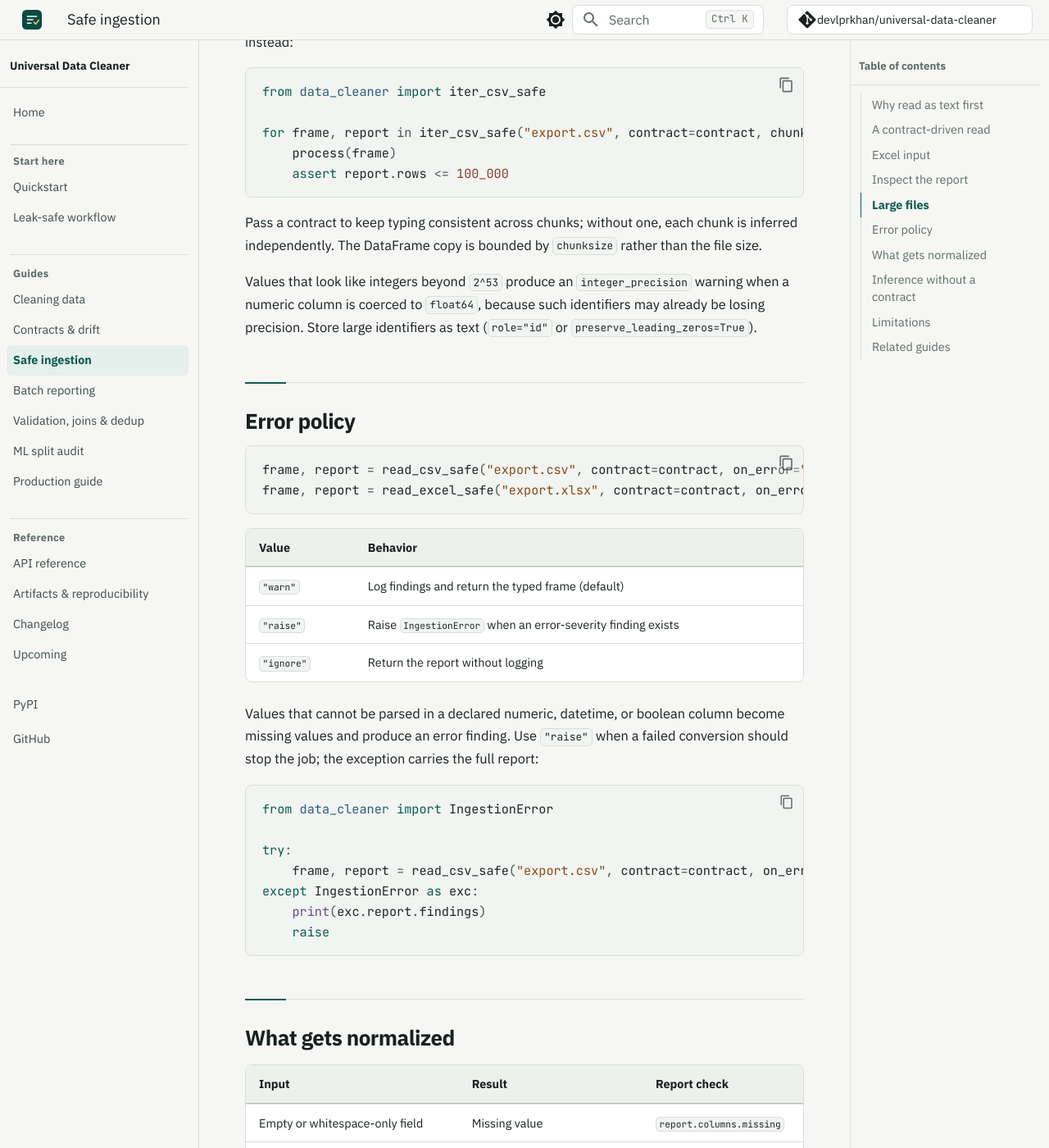
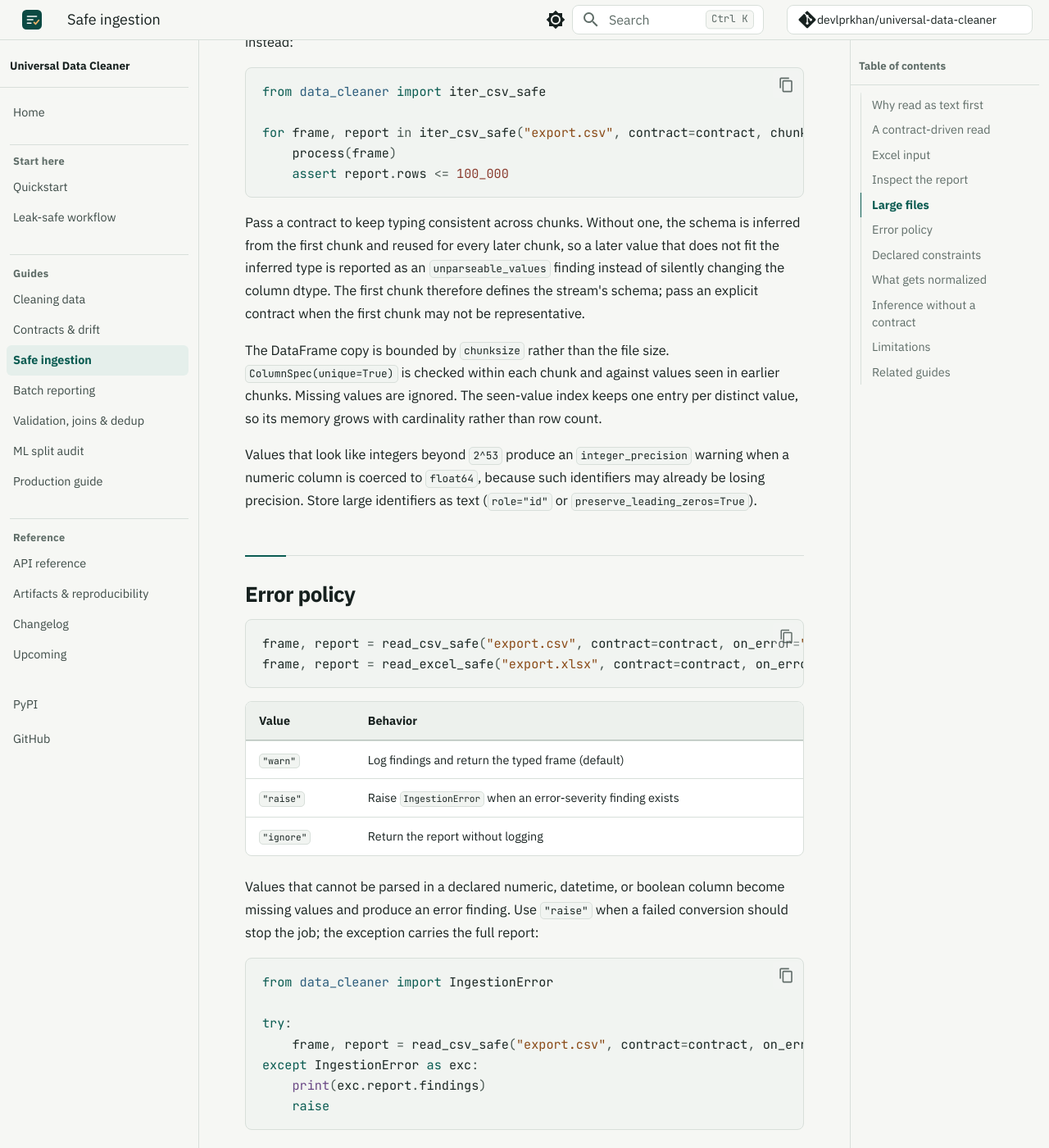
Before and after one commit to devlprkhan/universal-data-cleaner, an MkDocs documentation site: the page built from docs/ingestion.md, in a window 1280 px wide and 1400 px high, scrolled down 3586 px. Shown: the whole window at 82% size. Built offline with MkDocs 1.6.1 and Material for MkDocs 9.7.7, drawn with Linux system fonts in a browser that asks for light colours; comment, search, counter and statistics services are not loaded; some of the changed text lies outside the part shown.

Commit message:
fix: harden chunked ingestion and release verification (#38)
Reuse the first CSV chunk's schema for later chunks, enforce unique contract columns during ingestion including across chunks, and make missing fitted columns explicitly fatal for every drift policy. Add dependency compatibility and installed-wheel CI jobs, generate PEP 740 and GitHub provenance for releases, and document the new behavior.

````diff
--- a/docs/ingestion.md
+++ b/docs/ingestion.md
@@ -142,9 +142,17 @@
     assert report.rows <= 100_000
 ```
 
-Pass a contract to keep typing consistent across chunks; without one, each chunk
-is inferred independently. The DataFrame copy is bounded by `chunksize` rather
-than the file size.
+Pass a contract to keep typing consistent across chunks. Without one, the
+schema is inferred from the first chunk and reused for every later chunk, so a
+later value that does not fit the inferred type is reported as an
+`unparseable_values` finding instead of silently changing the column dtype. The
+first chunk therefore defines the stream's schema; pass an explicit contract when
+the first chunk may not be representative.
+
+The DataFrame copy is bounded by `chunksize` rather than the file size.
+`ColumnSpec(unique=True)` is checked within each chunk and against values seen in
+earlier chunks. Missing values are ignored. The seen-value index keeps one entry
+per distinct value, so its memory grows with cardinality rather than row count.
 
 Values that look like integers beyond `2^53` produce an `integer_precision`
 warning when a numeric column is coerced to `float64`, because such identifiers
@@ -177,6 +185,30 @@
     print(exc.report.findings)
     raise
 ```
+
+## Declared constraints
+
+The safe readers apply the declaration checks that make sense during ingestion,
+so problems surface before a frame reaches the cleaner:
+
+```python
+from data_cleaner import ColumnSpec, DataContract
+
+contract = DataContract(
+    columns=(
+        ColumnSpec("order_id", role="id", unique=True),
+        ColumnSpec("amount", role="numeric", min_value=0),
+    )
+)
+
+frame, report = read_csv_safe("orders.csv", contract=contract)
+```
+
+`unique=True` reports a `duplicate_values` finding for repeated non-null values;
+missing values are ignored, matching `DataContract.check()`. In
+`iter_csv_safe()`, duplicates are also detected across chunks. Range, category,
+and pattern checks stay with `DataContract.check()` and the cleaner's drift
+report, because they need the full column rather than a single chunk.
 
 ## What gets normalized
 
````
Also changed, not shown: CHANGELOG.md (+26 -0 lines), docs/contracts.md (+6 -0 lines), docs/production.md (+32 -4 lines), 7 other files.
